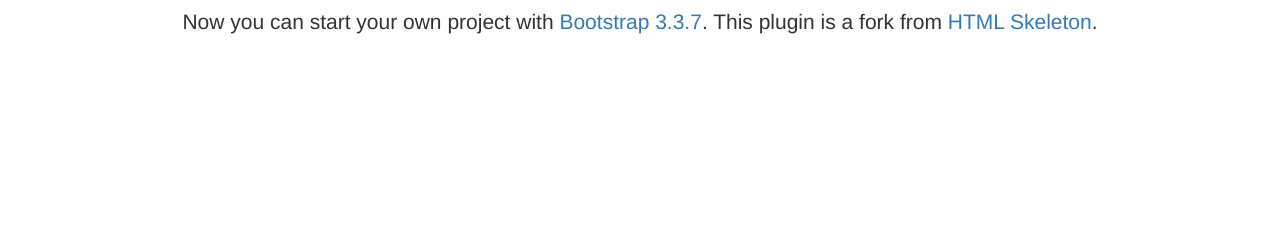
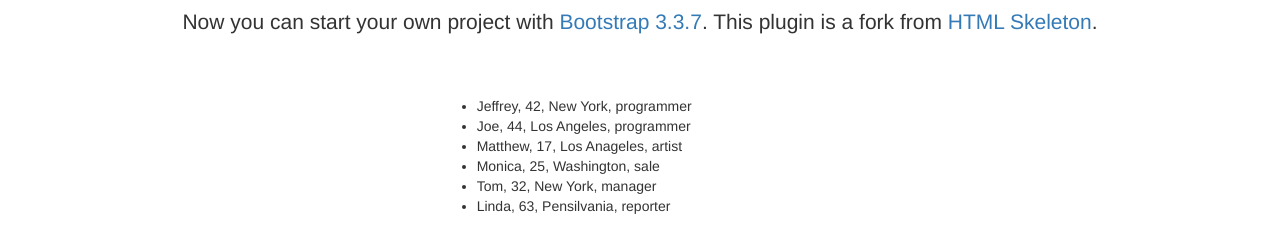
Before and after one commit to dodi73/html5_reloaded_1, a website: page index.html in a window 1280 px wide. Shown: the part 153-404 px from the top of the page. Drawn offline with Linux system fonts and the light colour scheme.

Commit message:
HTML5_Reloaded 1-2-3. video: Környezet telepítése+Bower+Angular

```diff
--- a/index.html
+++ b/index.html
@@ -20,7 +20,7 @@
     <![endif]-->
 </head>
 
-<body>
+<body data-ng-controller="hello">
     <nav class="navbar navbar-inverse navbar-fixed-top" role="navigation">
         <div class="container">
             <div class="navbar-header">
@@ -48,7 +48,7 @@
         </div>
     </nav>
 
-    <div class="container" data-ng-controller="hello">
+    <div class="container">
         <div class="starter-template">
             <h1>...
                 <span data-ng-bind="name"></span>!
@@ -57,6 +57,17 @@
         </div>
     </div>
 
+    <!-- json/user.json kiiratása AngulrJS -el -->
+    <div class="row">
+        <div class="col-xs-4 col-xs-offset-4">
+            <ul>
+                <li data-ng-repeat="user in users">
+                    {{ user.name }}, {{ user.age }}, {{ user.address }}, {{ user.job }}
+                </li>
+            </ul>
+        </div>
+    </div>
+
     <!-- <script src="node_modules/jquery/dist/jquery.min.js"></script> -->
     <script src="build/js/html5-reloaded.min.js"></script>
 </body>
--- a/js/main.js
+++ b/js/main.js
@@ -1,5 +1,13 @@
 var reloaded = angular.module("reloaded", []);
 
-reloaded.controller("hello", ['$scope', function($scope) {
+reloaded.controller("hello", ['$scope', '$http', function($scope, $http) {
     $scope.name = "Jeffrey";
+
+    $scope.users = [];
+    $http.get('json/user.json')
+        .then( function(serverData) {
+            //console.log( data );
+            $scope.users = serverData.data;
+    });
+
 }]);
--- /dev/null
+++ b/json/user.json
@@ -0,0 +1,38 @@
+[
+    {
+        "name": "Jeffrey",
+        "age": 42,
+        "address": "New York",
+        "job": "programmer"
+    },
+    {
+        "name": "Joe",
+        "age": 44,
+        "address": "Los Angeles",
+        "job": "programmer"
+    },
+    {
+        "name": "Matthew",
+        "age": 17,
+        "address": "Los Anageles",
+        "job": "artist"
+    },
+    {
+        "name": "Monica",
+        "age": 25,
+        "address": "Washington",
+        "job": "sale"
+    },
+    {
+        "name": "Tom",
+        "age": 32,
+        "address": "New York",
+        "job": "manager"
+    },
+    {
+        "name": "Linda",
+        "age": 63,
+        "address": "Pensilvania",
+        "job": "reporter"
+    }
+]
```
Also changed, not shown: bower.json (added, +14 -0 lines), build/js/html5-reloaded.min.js.
